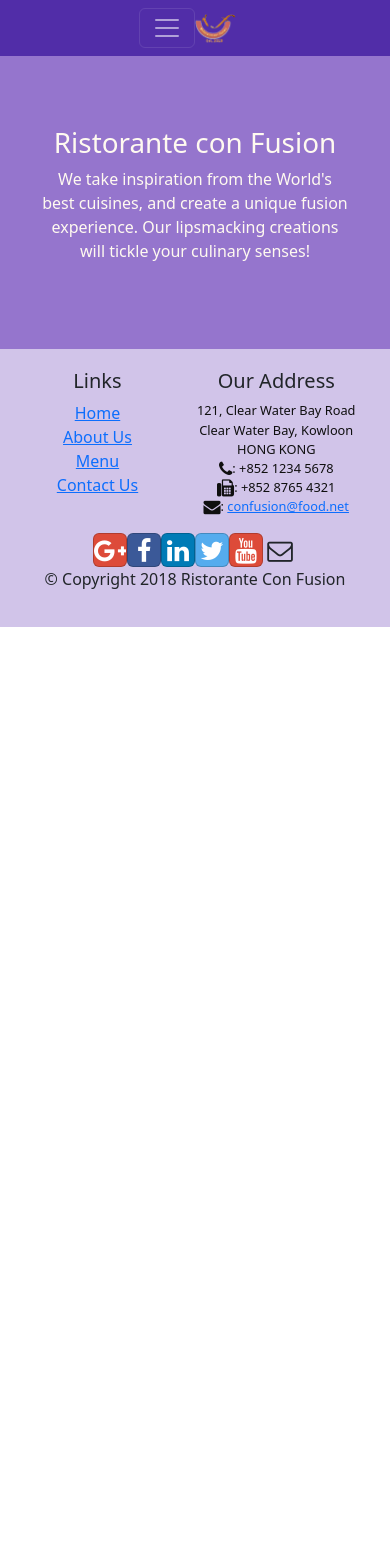
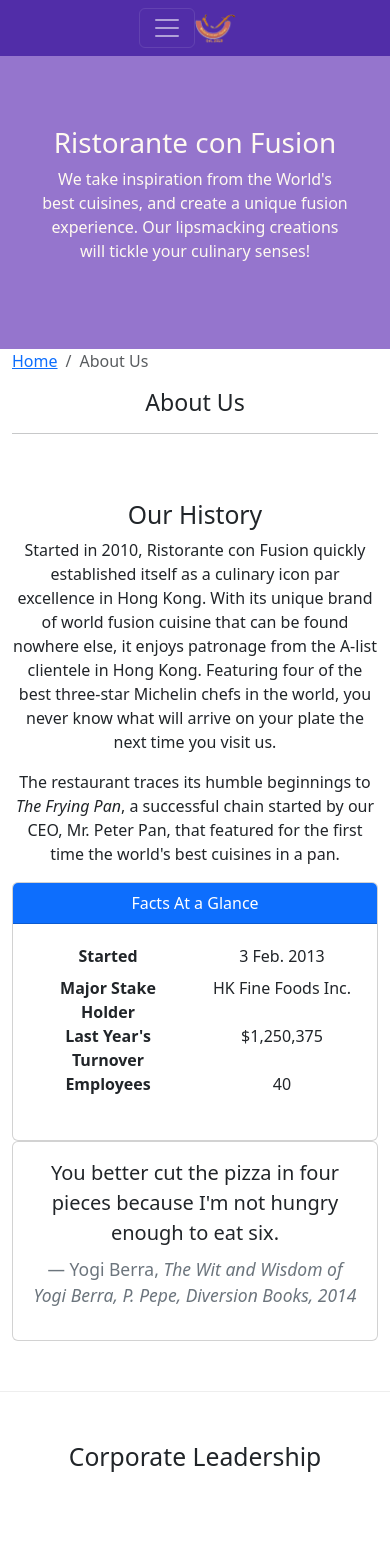
Before and after one commit to Theanhntp/my-app, a React (Create React App) app: page /aboutus in a window 390 px wide. Shown: the top 1568 px of the page. Before the commit the page ends 844 px from the top, so only its background shows below. Built offline with nearby package versions, Linux system fonts and the light colour scheme.

Commit message:
lab 6 chua full

```diff
--- /dev/null
+++ b/src/components/AboutComponent.js
@@ -0,0 +1,75 @@
+import React from 'react';
+import { Breadcrumb, BreadcrumbItem, Card, CardBody, CardHeader, Media } from 'reactstrap';
+import { Link } from 'react-router-dom';
+import RenderLeader from './RenderLeaderComponent';
+
+function About(props) {
+    // Check if leaders is not undefined and not empty before mapping over it
+    const leaders = props.leaders ? props.leaders.map((leader) => {
+        return (
+            <RenderLeader leader={leader}></RenderLeader>
+        );
+    }) : [];
+
+
+    return (
+        <div className="container">
+            <div className="row">
+                <Breadcrumb>
+                    <BreadcrumbItem><Link to="/home">Home</Link></BreadcrumbItem>
+                    <BreadcrumbItem active>About Us</BreadcrumbItem>
+                </Breadcrumb>
+                <div className="col-12">
+                    <h3>About Us</h3>
+                    <hr />
+                </div>
+            </div>
+            <div className="row row-content">
+                <div className="col-12 col-md-6">
+                    <h2>Our History</h2>
+                    <p>Started in 2010, Ristorante con Fusion quickly established itself as a culinary icon par excellence in Hong Kong. With its unique brand of world fusion cuisine that can be found nowhere else, it enjoys patronage from the A-list clientele in Hong Kong.  Featuring four of the best three-star Michelin chefs in the world, you never know what will arrive on your plate the next time you visit us.</p>
+                    <p>The restaurant traces its humble beginnings to <em>The Frying Pan</em>, a successful chain started by our CEO, Mr. Peter Pan, that featured for the first time the world's best cuisines in a pan.</p>
+                </div>
+                <div className="col-12 col-md-5">
+                    <Card>
+                        <CardHeader className="bg-primary text-white">Facts At a Glance</CardHeader>
+                        <CardBody>
+                            <dl className="row p-1">
+                                <dt className="col-6">Started</dt>
+                                <dd className="col-6">3 Feb. 2013</dd>
+                                <dt className="col-6">Major Stake Holder</dt>
+                                <dd className="col-6">HK Fine Foods Inc.</dd>
+                                <dt className="col-6">Last Year's Turnover</dt>
+                                <dd className="col-6">$1,250,375</dd>
+                                <dt className="col-6">Employees</dt>
+                                <dd className="col-6">40</dd>
+                            </dl>
+                        </CardBody>
+                    </Card>
+                </div>
+                <div className="col-12">
+                    <Card>
+                        <CardBody className="bg-faded">
+                            <blockquote className="blockquote">
+                                <p className="mb-4">You better cut the pizza in four pieces because I'm not hungry enough to eat six.</p>
+                                <footer className="blockquote-footer">Yogi Berra, <cite title="Source Title">The Wit and Wisdom of Yogi Berra, P. Pepe, Diversion Books, 2014</cite></footer>
+                            </blockquote>
+                        </CardBody>
+                    </Card>
+                </div>
+            </div>
+            <div className="row row-content">
+                <div className="col-12">
+                    <h2>Corporate Leadership</h2>
+                </div>
+                <div className="col-12">
+                    <Media list>
+                        {leaders}
+                    </Media>
+                </div>
+            </div>
+        </div>
+    );
+}
+
+export default About;
--- a/src/components/ContactComponent.js
+++ b/src/components/ContactComponent.js
@@ -3,9 +3,8 @@ import { Breadcrumb, BreadcrumbItem } from 'reactstrap';
 import { Link } from 'react-router-dom';
 
 function Contact(props) {
-    return(
+    return (
         <div className="container">
-            <div className="row row-content">
             <div className="row">
                 <Breadcrumb>
                     <BreadcrumbItem><Link to="/home">Home</Link></BreadcrumbItem>
@@ -16,6 +15,7 @@ function Contact(props) {
                     <hr />
                 </div>
             </div>
+            <div className="row row-content">
                 <div className="col-12">
                     <h3>Location Information</h3>
                 </div>
@@ -40,7 +40,10 @@ function Contact(props) {
                         <a role="button" className="btn btn-success" href="mailto:confusion@food.net"><i className="fa fa-envelope-o"></i> Email</a>
                     </div>
                 </div>
+
             </div>
+
+
         </div>
     );
 }
--- a/src/components/MainComponent.js
+++ b/src/components/MainComponent.js
@@ -12,6 +12,7 @@ import Contact from './ContactComponent';
 import { COMMENTS } from '../shared/comments';
 import { PROMOTIONS } from '../shared/promotions';
 import { LEADERS } from '../shared/leaders';
+import About from './AboutComponent';
 
 class Main extends Component {
 
@@ -59,6 +60,7 @@ class Main extends Component {
             <Route to="/home" element={<Navigate to="/menu" />}/>
             <Route exact path='/contactus' Component={Contact} />
             <Route path='/menu/:dishId' component={DishWithId} />
+            <Route exact path='/aboutus' Component={About}/>
         </Routes>
         <DishDetail dish={this.state.dishes.filter((dish) => dish.id === this.state.selectedDish)[0]} />
         <Footer />
--- /dev/null
+++ b/src/components/RenderLeaderComponent.js
@@ -0,0 +1,23 @@
+import React, { Component } from 'react';
+import { Media } from 'reactstrap';
+
+class RenderLeader extends Component {
+  render() {
+    const { leader } = this.props;
+
+    return (
+      <Media className="row">
+        <Media className="col-md-2" left>
+          <Media object src={leader.image} alt={leader.name} />
+        </Media>
+        <Media body className="col-md-10 ml-4">
+          <Media heading>{leader.name}</Media>
+          <p>{leader.designation}</p>
+          <p>{leader.description}</p>
+        </Media>
+      </Media>
+    );
+  }
+}
+
+export default RenderLeader;
```
Lines whose indentation alone changed are shown as unchanged.
